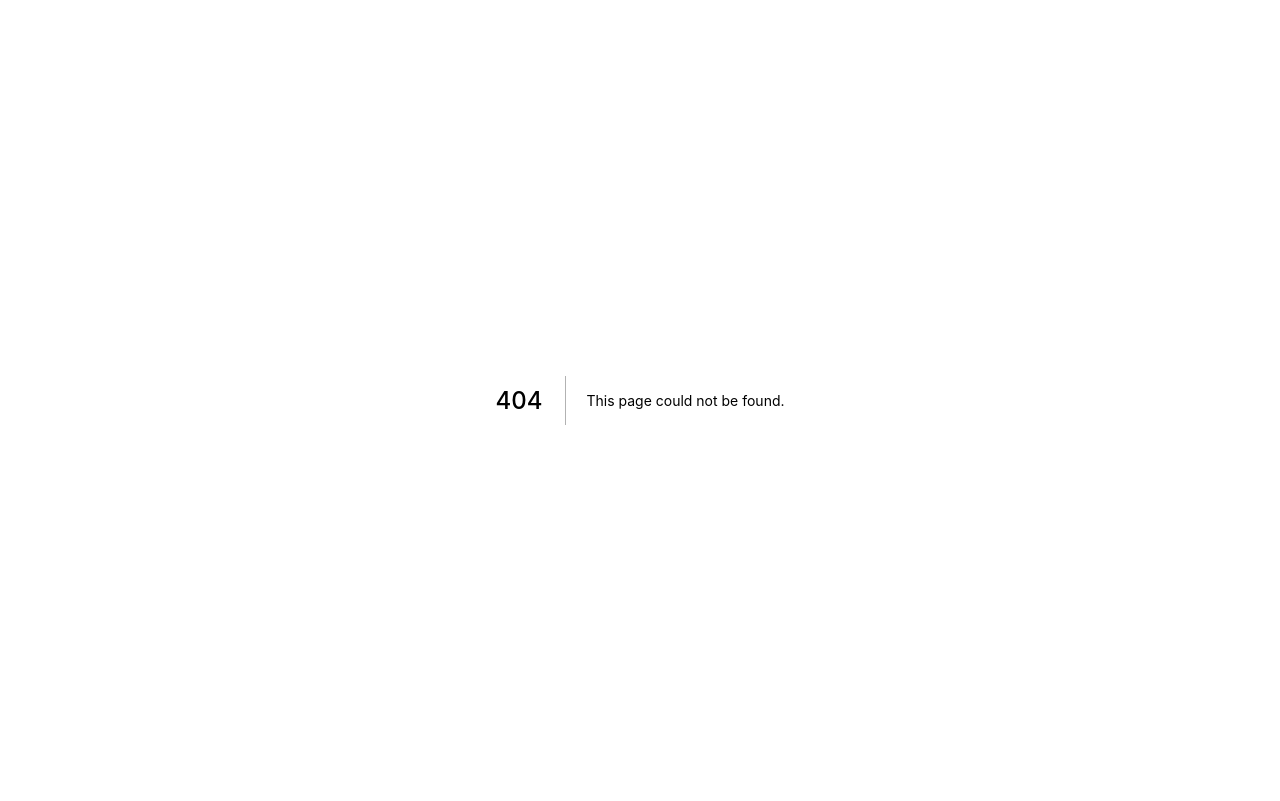
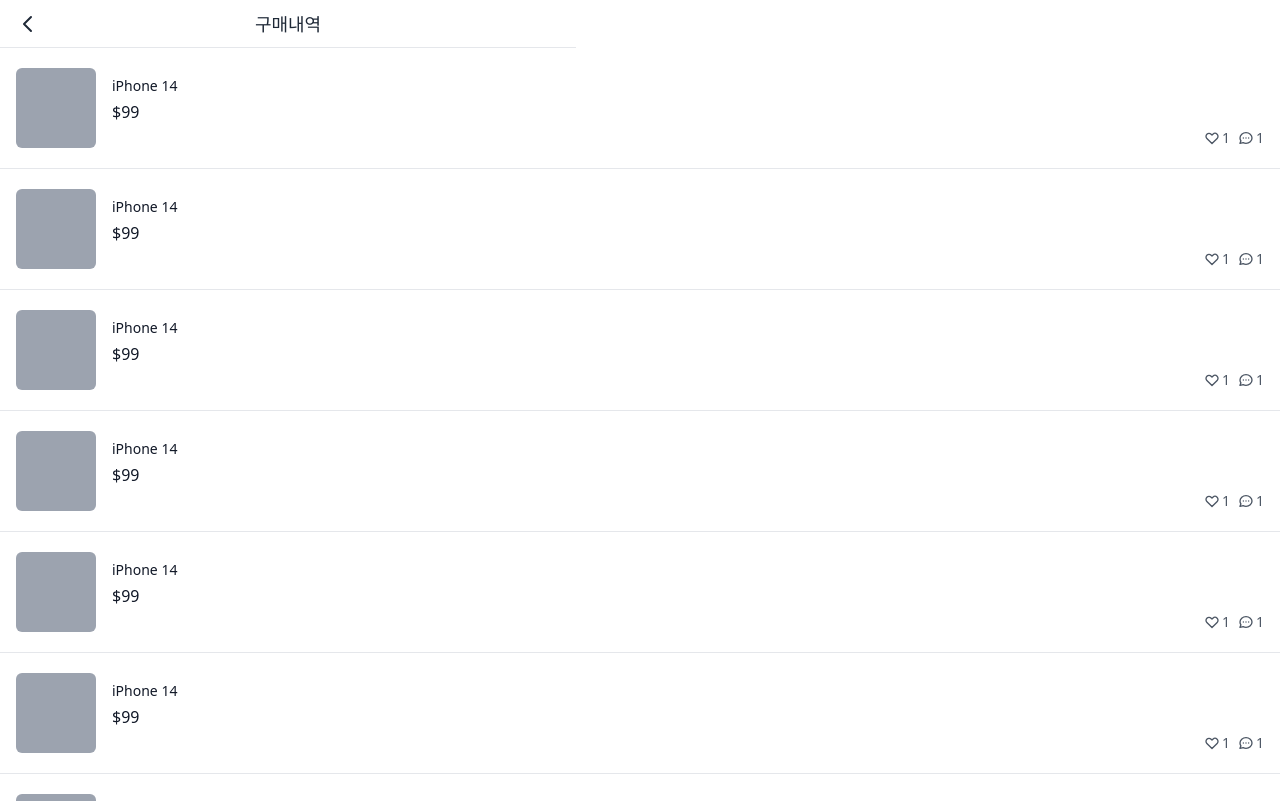
Before and after one commit to mdgarden/carrot-market, a Next.js app: page /profile/bought in a window 1280 px wide. Before the commit this address had no page. Shown: the top 801 px of the page. Built offline with nearby package versions, Linux system fonts and the light colour scheme.

Commit message:
Add bought page

```diff
--- /dev/null
+++ b/pages/profile/bought.tsx
@@ -0,0 +1,24 @@
+import type { NextPage } from "next";
+import Item from "../../components/item";
+import Layout from "../../components/layout";
+
+const Bought: NextPage = () => {
+  return (
+    <Layout title="구매내역" canGoBack>
+      <div className="flex flex-col space-y-5 divide-y  pb-10">
+        {[1, 1, 1, 1, 1, 1, 1, 1, 1, 1, 1, 1].map((_, i) => (
+          <Item
+            key={i}
+            id={i}
+            title="iPhone 14"
+            price={99}
+            comments={1}
+            hearts={1}
+          />
+        ))}
+      </div>
+    </Layout>
+  );
+};
+
+export default Bought;
```
